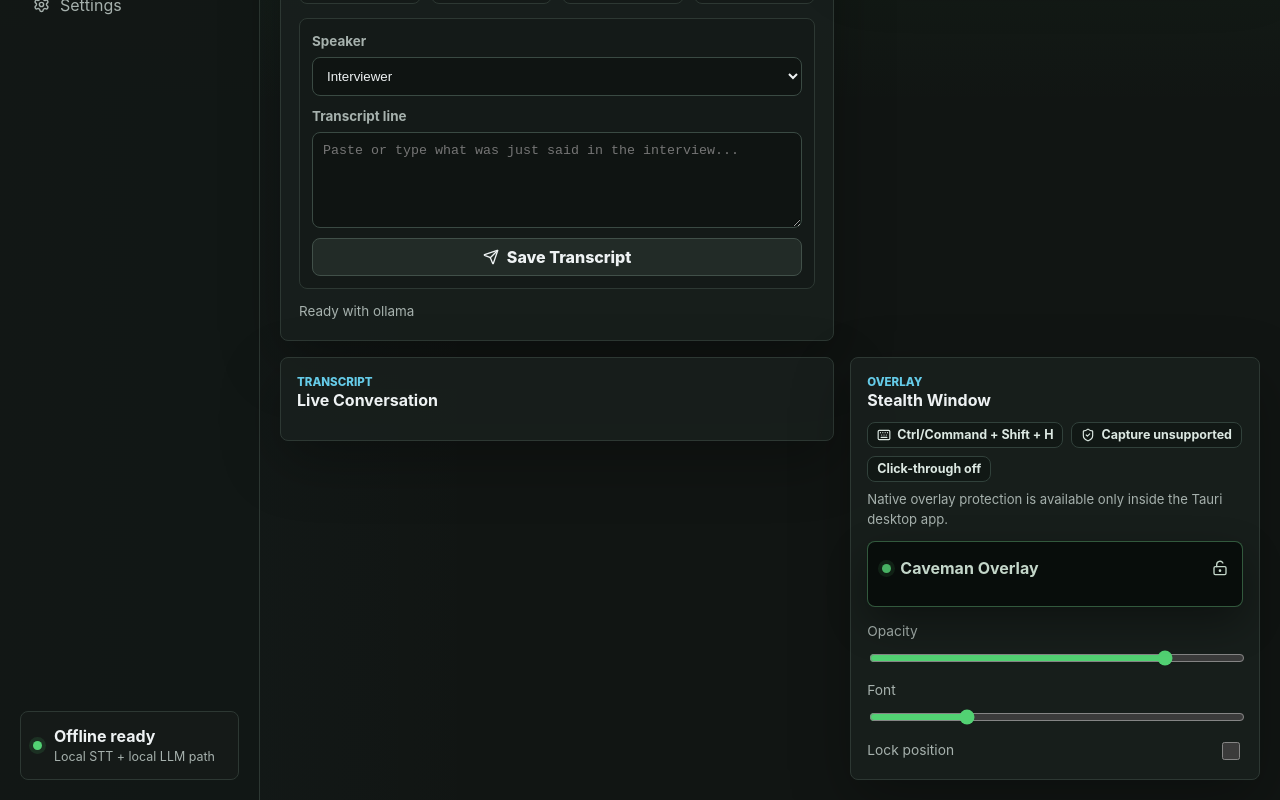
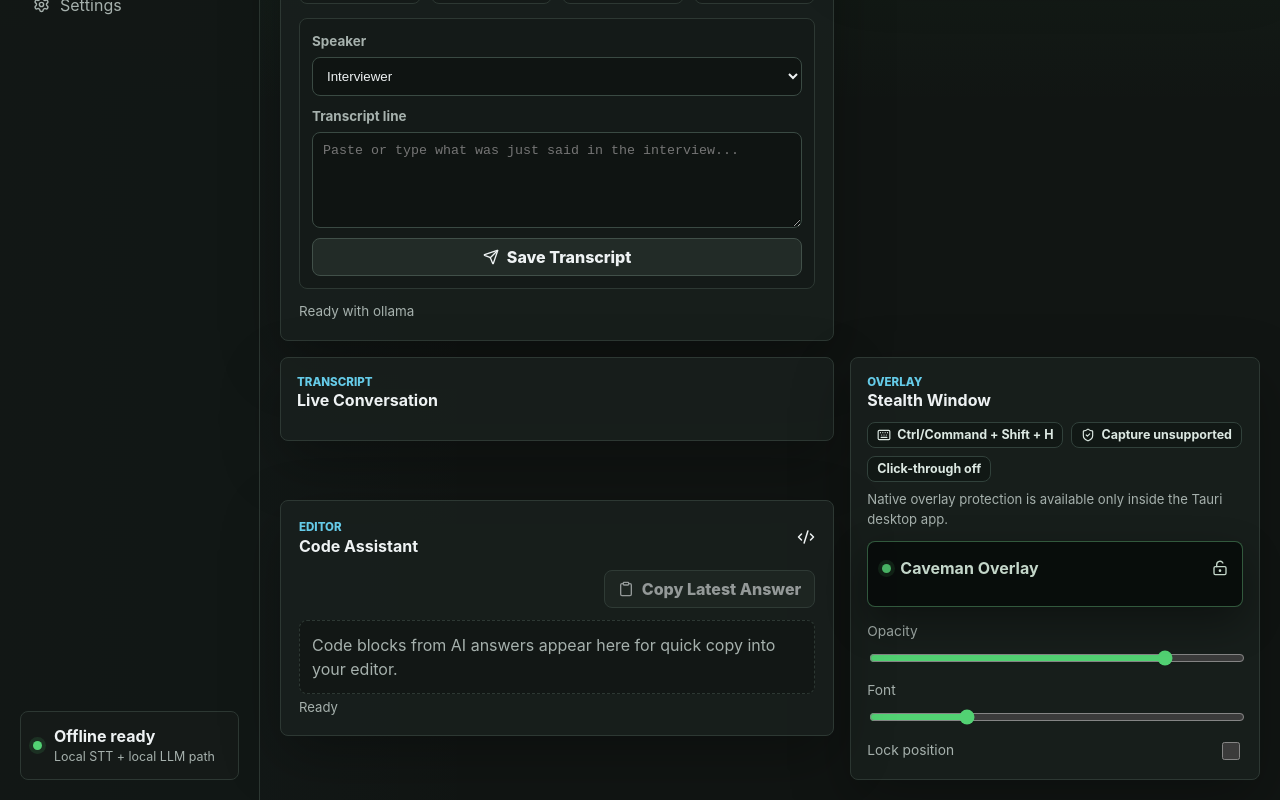
Before and after one commit to puneetdixit200/caveman-ai-interview-copilot, a React (Vite) app: page / in a window 1280 px wide. Shown: the part 251-1051 px from the top of the page. Built offline with nearby package versions, Linux system fonts and the light colour scheme.

Commit message:
feat: add code assistant panel

```diff
--- /dev/null
+++ b/src/components/code/CodeAssistantPanel.tsx
@@ -0,0 +1,69 @@
+import { Clipboard, Code2, Copy } from "lucide-react";
+import { useMemo, useState } from "react";
+import { extractCodeSuggestions } from "../../lib/codeBlocks";
+import type { AIResponseRecord } from "../../types/session";
+import { Button } from "../common/Button";
+
+interface CodeAssistantPanelProps {
+  responses: AIResponseRecord[];
+}
+
+export function CodeAssistantPanel({ responses }: CodeAssistantPanelProps) {
+  const [status, setStatus] = useState("Ready");
+  const suggestions = useMemo(() => extractCodeSuggestions(responses), [responses]);
+  const latestResponse = responses.find((response) => response.response.trim().length > 0);
+
+  async function copyText(text: string, label: string) {
+    if (!navigator.clipboard) {
+      setStatus("Clipboard is not available in this environment");
+      return;
+    }
+
+    await navigator.clipboard.writeText(text);
+    setStatus(`${label} copied`);
+  }
+
+  return (
+    <section className="panel code-panel">
+      <div className="panel-heading">
+        <div>
+          <p className="eyebrow">Editor</p>
+          <h2>Code Assistant</h2>
+        </div>
+        <Code2 size={18} />
+      </div>
+
+      <div className="code-actions">
+        <Button
+          icon={<Clipboard size={16} />}
+          onClick={() => latestResponse && copyText(latestResponse.response, "Latest answer")}
+          disabled={!latestResponse}
+        >
+          Copy Latest Answer
+        </Button>
+      </div>
+
+      {suggestions.length > 0 ? (
+        <div className="code-list">
+          {suggestions.map((suggestion, index) => (
+            <article className="code-snippet" key={`${suggestion.responseId}-${index}`}>
+              <div className="code-snippet-header">
+                <span>{suggestion.language}</span>
+                <Button icon={<Copy size={16} />} onClick={() => copyText(suggestion.code, "Code")}>
+                  Copy Code
+                </Button>
+              </div>
+              <pre>
+                <code>{suggestion.code}</code>
+              </pre>
+            </article>
+          ))}
+        </div>
+      ) : (
+        <p className="empty-copy">Code blocks from AI answers appear here for quick copy into your editor.</p>
+      )}
+
+      <p className="page-status">{status}</p>
+    </section>
+  );
+}
--- a/src/index.css
+++ b/src/index.css
@@ -185,6 +185,7 @@ h2 {
 }
 
 .command-panel,
+.code-panel,
 .toolbar-panel,
 .export-panel,
 .prompt-panel {
@@ -739,10 +740,54 @@ input[type="checkbox"] {
 }
 
 .provider-editor-list,
+.code-list,
 .context-grid,
 .settings-two-column {
   display: grid;
   gap: 12px;
+}
+
+.code-actions {
+  display: flex;
+  justify-content: flex-end;
+  margin-bottom: 12px;
+}
+
+.code-snippet {
+  overflow: hidden;
+  border: 1px solid var(--line);
+  border-radius: 8px;
+  background: #0f1412;
+}
+
+.code-snippet-header {
+  display: flex;
+  align-items: center;
+  justify-content: space-between;
+  gap: 10px;
+  border-bottom: 1px solid var(--line);
+  padding: 8px 10px;
+  color: var(--muted);
+  font-size: 0.78rem;
+  font-weight: 800;
+  text-transform: uppercase;
+}
+
+.code-snippet pre {
+  overflow: auto;
+  max-height: 320px;
+  margin: 0;
+  padding: 12px;
+  background: #0b100e;
+}
+
+.code-snippet code {
+  display: block;
+  border: 0;
+  padding: 0;
+  color: #dff7e7;
+  background: transparent;
+  white-space: pre;
 }
 
 .settings-two-column {
--- a/src/lib/codeBlocks.ts
+++ b/src/lib/codeBlocks.ts
@@ -1,6 +1,15 @@
+import type { AIResponseRecord } from "../types/session";
+
 export interface CodeBlock {
   language: string;
   code: string;
+}
+
+export interface CodeSuggestion extends CodeBlock {
+  responseId: number;
+  provider: string;
+  model: string;
+  createdAt: string;
 }
 
 export function extractCodeBlocks(markdown: string): CodeBlock[] {
@@ -17,3 +26,15 @@ export function extractCodeBlocks(markdown: string): CodeBlock[] {
 
   return blocks;
 }
+
+export function extractCodeSuggestions(responses: AIResponseRecord[]): CodeSuggestion[] {
+  return responses.flatMap((response) =>
+    extractCodeBlocks(response.response).map((block) => ({
+      ...block,
+      responseId: response.id,
+      provider: response.provider,
+      model: response.model,
+      createdAt: response.createdAt
+    }))
+  );
+}
--- a/src/pages/Dashboard.tsx
+++ b/src/pages/Dashboard.tsx
@@ -1,6 +1,7 @@
 import { Eye, EyeOff, Keyboard, Play, Send, ShieldCheck, Square, Wand2 } from "lucide-react";
 import { useCallback, useEffect, useMemo, useState } from "react";
 import { AudioControls } from "../components/audio/AudioControls";
+import { CodeAssistantPanel } from "../components/code/CodeAssistantPanel";
 import { Button } from "../components/common/Button";
 import { OverlayWindow } from "../components/overlay/OverlayWindow";
 import { TranscriptFeed } from "../components/overlay/TranscriptFeed";
@@ -540,6 +541,8 @@ export function Dashboard() {
           </label>
         </div>
       </section>
+
+      <CodeAssistantPanel responses={responses.filter((item) => item.id !== TEMP_STREAM_ID)} />
     </main>
   );
 }
```
Also changed, not shown: 2 other files (tests, documents, lock files or other folders).
